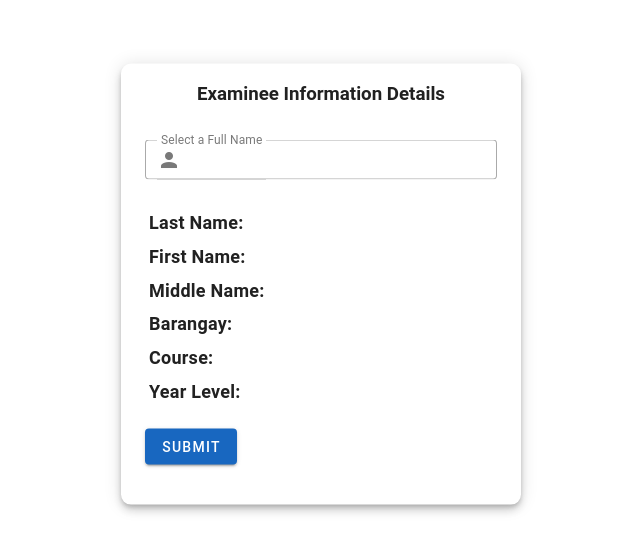
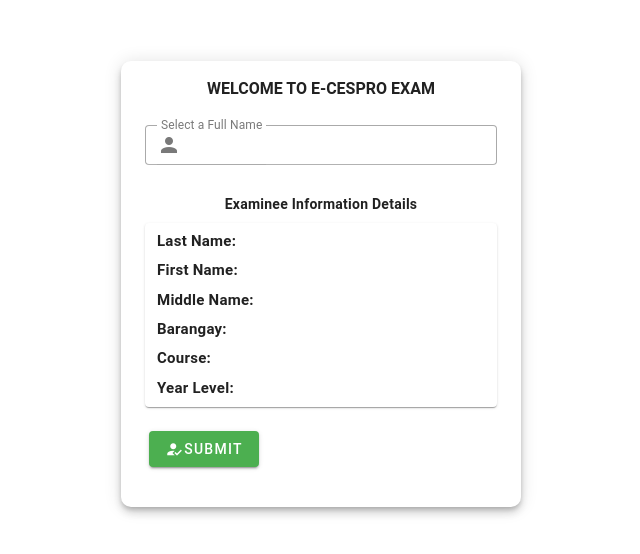
Before and after one commit to Joemarie123/questinoandanswer, a Vue app: page / in a window 1280 px wide. Shown: the part 116-670 px from the top of the page, without its empty margins (319-959 px from the left). Built offline with nearby package versions, Linux system fonts and the light colour scheme; no server answers.

Commit message:
Final Najud ni

```diff
--- a/src/views/Home.vue
+++ b/src/views/Home.vue
@@ -15,12 +15,12 @@
           :class="`elevation-${isHovering ? 24 : 6}`"
           class=" login-form " >
 
-          <v-alert  v-if="alertMessage" :value="true" type="success" transition="scale-transition">
+          <v-alert  v-if="alertMessage"  :value="true" type="success" transition="fade-transition">
               ALREADY {{ alertMessage }}
     </v-alert>
-          <h3 v-if="!isLoading" class="my-4 login-title">
+    <h4 v-if="!isLoading" class="my-2 mt-4 login-title">
 
-               Examinee Information Details </h3>
+               WELCOME TO E-CESPRO EXAM</h4>
                <v-card-text>
 
 
@@ -45,13 +45,18 @@
         ></v-combobox>
 
      <!--    <v-text-field v-model="selectedId" label="ID" readonly></v-text-field> -->
-         <p  v-if="!isLoading" style="font-size:18px" class="mx-3 my-2"><strong>Last Name: </strong><span style="font-size:16px" > {{ selectedLastName }} </span></p>
-         <p  v-if="!isLoading" style="font-size:18px" class="mx-3 my-2"><strong>First Name:</strong> <span style="font-size:16px" > {{ selectedFirstName }} </span></p>
-         <p v-if="!isLoading" style="font-size:18px" class="mx-3 my-2"><strong>Middle Name: </strong> <span style="font-size:16px"> {{ selectedMiddleName }} </span></p>
-         <p v-if="!isLoading" style="font-size:18px" class="mx-3 my-2"><strong>Barangay: </strong> <span  style="font-size:16px"> {{ selectedBarangay }} </span></p>
-         <p v-if="!isLoading" style="font-size:18px"  class="mx-3 my-2"><strong>Course: </strong> <span style="font-size:16px"> {{ selectedCourse }} </span></p>
-         <p  v-if="!isLoading" style="font-size:18px" class="mx-3 my-2"><strong>Year Level:</strong> <span style="font-size:16px"> {{ selectedYearLevel }} </span></p>
+     <h4 v-if="!isLoading" class="my-2 login-title">
 
+               Examinee Information Details </h4>
+      <v-card class="green-card mx-2">
+
+         <p  v-if="!isLoading" style="font-size:15px" class="mx-3 my-2"><strong>Last Name: </strong><span style="font-size:13px" > {{ selectedLastName }} </span></p>
+         <p  v-if="!isLoading" style="font-size:15px" class="mx-3 my-2"><strong>First Name:</strong> <span style="font-size:13px" > {{ selectedFirstName }} </span></p>
+         <p v-if="!isLoading" style="font-size:15px" class="mx-3 my-2"><strong>Middle Name: </strong> <span style="font-size:13px"> {{ selectedMiddleName }} </span></p>
+         <p v-if="!isLoading" style="font-size:15px" class="mx-3 my-2"><strong>Barangay: </strong> <span  style="font-size:13px"> {{ selectedBarangay }} </span></p>
+         <p v-if="!isLoading" style="font-size:15px"  class="mx-3 my-2"><strong>Course: </strong> <span style="font-size:13px"> {{ selectedCourse }} </span></p>
+         <p  v-if="!isLoading" style="font-size:15px" class="mx-3 my-2"><strong>Year Level:</strong> <span style="font-size:13px"> {{ selectedYearLevel }} </span></p>
+      </v-card>
      <!--     <v-text-field prepend-inner-icon="mdi-account" class="mx-2"  density="compact"  variant="outlined" v-model="selectedExamSet" label="Exam Set" readonly></v-text-field> -->
       <!--   <v-text-field prepend-inner-icon="mdi-account" class="mx-2"  density="compact"  readonly variant="outlined" v-model="selectedFirstName" label="First Name"></v-text-field>
         <v-text-field prepend-inner-icon="mdi-account" class="mx-2"  density="compact"  readonly variant="outlined" v-model="selectedMiddleName" label="Middle Name"></v-text-field>
@@ -61,11 +66,15 @@
 
         <v-text-field prepend-inner-icon="mdi-account" class="mx-2"  density="compact"  variant="outlined" v-model="selectedYearLevel" label="Year Level" readonly></v-text-field> -->
 
-        <v-row class="my-3">
+        <v-row class="my-3 ml-0">
                     <v-col cols="12">
-                <v-btn v-if="!isLoading" type="submit"  color="primary" @click="register()"  class="ml-2 ">
+                <!-- <v-btn v-if="!isLoading" type="submit"    @click="register()"  class="submitbotton ml-2 ">
                   SUBMIT
-                </v-btn>
+                </v-btn> -->
+                <v-btn v-if="!isLoading"   type="submit"  @click="register()" outlined color="green darken-3">
+                <v-icon left>mdi-account-check</v-icon>
+                  SUBMIT
+              </v-btn>
             </v-col>
 
             </v-row>
@@ -143,6 +152,12 @@ created(){
       }, interval);
     },
 
+    hideAlertAfterDelay() {
+      setTimeout(() => {
+        this.alertMessage = false;
+      }, 2000); // 3000 milliseconds = 3 seconds
+    },
+
     async register() {
       /* let data = new FormData();
       data.append('Examinee_ID', this.Examinee_ID); */
@@ -154,6 +169,7 @@ created(){
                 if (e != 0) {
                   console.log("sulod sa output=",e);
                     this.alertMessage=e;
+                    this.hideAlertAfterDelay();
                     return;
 
                 }else{
@@ -276,6 +292,22 @@ created(){
 </script>
 
 <style scoped>
+ .submitbotton{
+  color: white;
+  background-color: rgba(15, 83, 15, 0);
+ }
+
+.fade-transition-enter-active, .fade-transition-leave-active {
+  transition: opacity 1s;
+}
+.fade-transition-enter, .fade-transition-leave-to {
+  opacity: 0;
+}
+/* .green-card {
+  background-color: rgba(1, 36, 20, 0.356);
+  color: white;
+} */
+
   .loading-progress-bar {
   width: 100%;
   height: 10px;
--- a/src/views/SetAExamList.vue
+++ b/src/views/SetAExamList.vue
@@ -74,7 +74,7 @@
 
 
 
-   <!--  <h1>{{ totalCorrect }}</h1> -->
+<!--     <h1>{{ totalCorrect }}</h1> -->
 
   </div>
 </v-app>
@@ -1724,11 +1724,11 @@ export default {
           answers: [
             {
               text: "A.) Rey Tan Uy",
-              is_correct: true,
+              is_correct: false,
             },
             {
               text: "B.) Rey Tao Uy",
-              is_correct: false,
+              is_correct: true,
             },
             {
               text: "C.) Rey Tan Uy",
```
